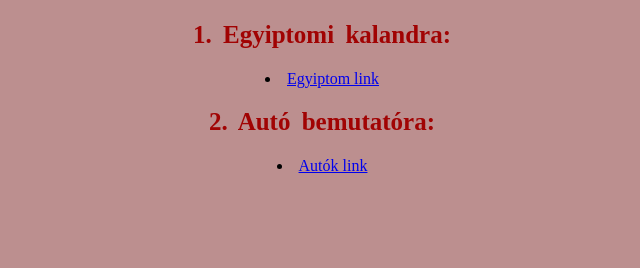
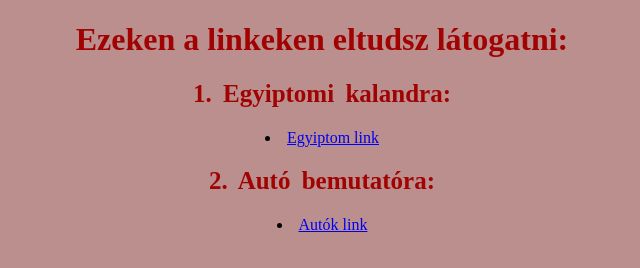
Before and after one commit to laurissza/egyiptom_autok, a plain HTML site: page atvezeto.html in a window 1280 px wide. Shown: the whole page, without its empty margins (318-958 px from the left). Drawn offline with Linux system fonts and the light colour scheme.

Commit message:
Update atvezeto.html

```diff
--- a/atvezeto.html
+++ b/atvezeto.html
@@ -10,6 +10,7 @@
 </head>
 <body id="atvezetohatter">
 
+        <h1>Ezeken a linkeken eltudsz látogatni:</h1>
         <h2> 1. Egyiptomi kalandra:</h2>
         <li>
          <a href="egyiptom.html">Egyiptom link</a>
```
